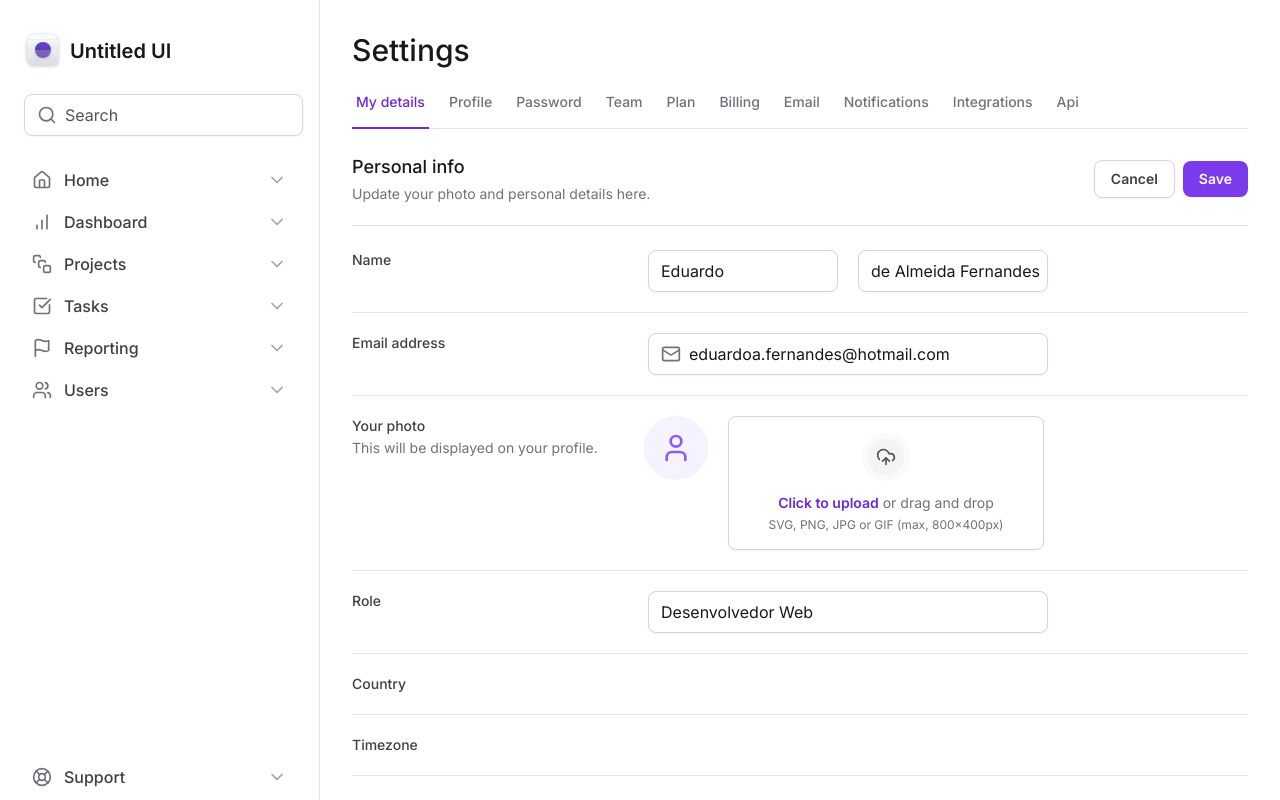
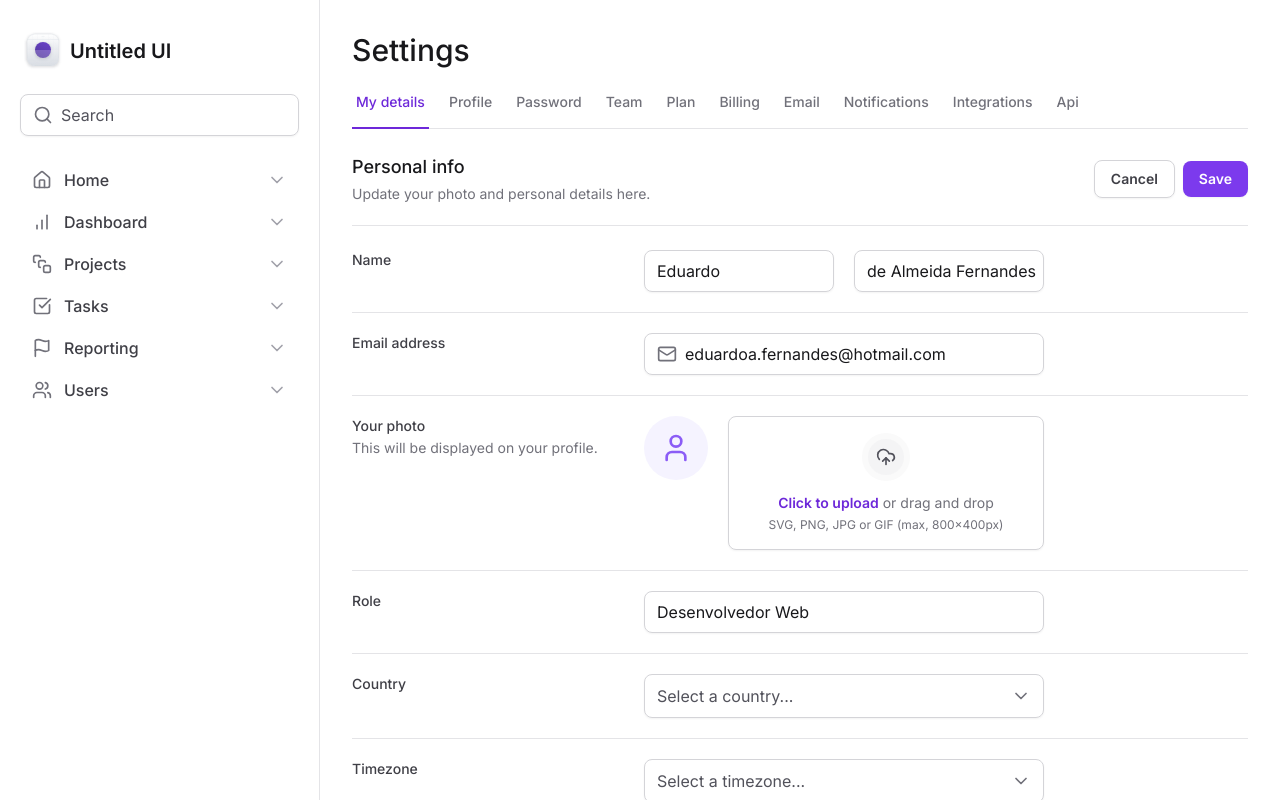
Before and after one commit to edu-almeidaf/user-settings-page, a Next.js app: page / in a window 1280 px wide. Shown: the top 800 px of the page. Built offline with nearby package versions, Linux system fonts and the light colour scheme.

Commit message:
feat: create select

```diff
--- a/src/app/page.tsx
+++ b/src/app/page.tsx
@@ -2,6 +2,8 @@
 import * as Input from '@/components/Input'
 import * as FileInput from '@/components/Form/FileInput'
 import { Mail } from 'lucide-react'
+import { Select } from '@/components/Form/Select'
+import { SelectItem } from '@/components/Form/Select/SelectItem'
 
 export default function Home() {
   return (
@@ -39,7 +41,7 @@
           id="settings"
           className="mt-6 flex w-full flex-col gap-5 divide-y divide-zinc-200"
         >
-          <div className="grid-cols-form grid gap-3">
+          <div className="grid grid-cols-form gap-3">
             <label
               htmlFor="firstName"
               className="text-sm font-medium text-zinc-700"
@@ -57,7 +59,7 @@
             </div>
           </div>
 
-          <div className="grid-cols-form grid gap-3 pt-5">
+          <div className="grid grid-cols-form gap-3 pt-5">
             <label
               htmlFor="email"
               className="text-sm font-medium text-zinc-700"
@@ -76,7 +78,7 @@
             </Input.Root>
           </div>
 
-          <div className="grid-cols-form grid gap-3 pt-5">
+          <div className="grid grid-cols-form gap-3 pt-5">
             <label
               htmlFor="photo"
               className="text-sm font-medium text-zinc-700"
@@ -93,7 +95,7 @@
             </FileInput.Root>
           </div>
 
-          <div className="grid-cols-form grid gap-3 pt-5">
+          <div className="grid grid-cols-form gap-3 pt-5">
             <label htmlFor="role" className="text-sm font-medium text-zinc-700">
               Role
             </label>
@@ -102,27 +104,36 @@
             </Input.Root>
           </div>
 
-          <div className="grid-cols-form grid gap-3 pt-5">
+          <div className="grid grid-cols-form gap-3 pt-5">
             <label
               htmlFor="country"
               className="text-sm font-medium text-zinc-700"
             >
               Country
             </label>
-            <div></div>
+            <Select placeholder="Select a country...">
+              <SelectItem value="br" text="Brazil" />
+              <SelectItem value="us" text="United States" />
+            </Select>
           </div>
 
-          <div className="grid-cols-form grid gap-3 pt-5">
+          <div className="grid grid-cols-form gap-3 pt-5">
             <label
               htmlFor="timezone"
               className="text-sm font-medium text-zinc-700"
             >
               Timezone
             </label>
-            <div></div>
+            <Select placeholder="Select a timezone...">
+              <SelectItem
+                value="utc8"
+                text="Pacific Standard Time (UTC-08:00)"
+              />
+              <SelectItem value="utc3" text="América São Paulo (UTC-03:00)" />
+            </Select>
           </div>
 
-          <div className="grid-cols-form grid gap-3 pt-5">
+          <div className="grid grid-cols-form gap-3 pt-5">
             <label htmlFor="bio" className="text-sm font-medium text-zinc-700">
               Bio
               <span className="mt-0.5 block text-sm font-normal text-zinc-500">
@@ -132,7 +143,7 @@
             <div></div>
           </div>
 
-          <div className="grid-cols-form grid gap-3 pt-5">
+          <div className="grid grid-cols-form gap-3 pt-5">
             <label
               htmlFor="projects"
               className="text-sm font-medium text-zinc-700"
--- /dev/null
+++ b/src/components/Form/Select/SelectItem.tsx
@@ -0,0 +1,22 @@
+'use client'
+
+import * as Select from '@radix-ui/react-select'
+import { Check } from 'lucide-react'
+
+export type SelectItemProps = Select.SelectItemProps & {
+  text: string
+}
+
+export function SelectItem({ text, ...props }: SelectItemProps) {
+  return (
+    <Select.Item
+      {...props}
+      className="flex items-center justify-between gap-2 px-3 py-2.5 outline-none data-[highlighted]:bg-zinc-50"
+    >
+      <Select.ItemText className="text-black">{text}</Select.ItemText>
+      <Select.ItemIndicator>
+        <Check className="size-4 text-violet-500" />
+      </Select.ItemIndicator>
+    </Select.Item>
+  )
+}
--- /dev/null
+++ b/src/components/Form/Select/index.tsx
@@ -0,0 +1,37 @@
+'use client'
+
+import * as SelectPrimitive from '@radix-ui/react-select'
+import { ChevronDown } from 'lucide-react'
+import { ReactNode } from 'react'
+
+export interface SelectProps {
+  children: ReactNode
+  placeholder: string
+}
+
+export function Select({ children, placeholder }: SelectProps) {
+  return (
+    <SelectPrimitive.Root>
+      <SelectPrimitive.Trigger className="flex h-11 w-full items-center justify-between gap-2 rounded-lg border border-zinc-300 px-3 shadow-sm outline-none data-[placeholder]:text-zinc-600">
+        <SelectPrimitive.Value
+          placeholder={placeholder}
+          className="text-black"
+        />
+        <SelectPrimitive.Icon>
+          <ChevronDown className="size-5 text-zinc-500" />
+        </SelectPrimitive.Icon>
+      </SelectPrimitive.Trigger>
+
+      <SelectPrimitive.Portal>
+        <SelectPrimitive.Content
+          side="bottom"
+          position="popper"
+          sideOffset={8}
+          className="z-10 w-[--radix-select-trigger-width] overflow-hidden rounded-lg border border-zinc-200 bg-white"
+        >
+          <SelectPrimitive.Viewport>{children}</SelectPrimitive.Viewport>
+        </SelectPrimitive.Content>
+      </SelectPrimitive.Portal>
+    </SelectPrimitive.Root>
+  )
+}
--- a/src/components/Input.tsx
+++ b/src/components/Input.tsx
@@ -24,7 +24,7 @@
 export function Root(props: InputRootProps) {
   return (
     <div
-      className="mx-1 flex w-full items-center gap-2 rounded-lg border border-zinc-300 px-3 py-2 shadow-sm"
+      className="flex w-full items-center gap-2 rounded-lg border border-zinc-300 px-3 py-2 shadow-sm"
       {...props}
     />
   )
```
